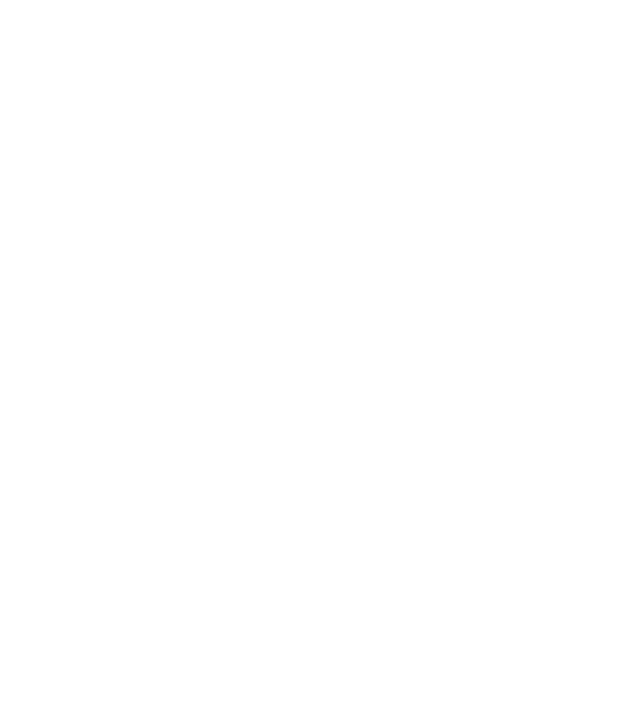
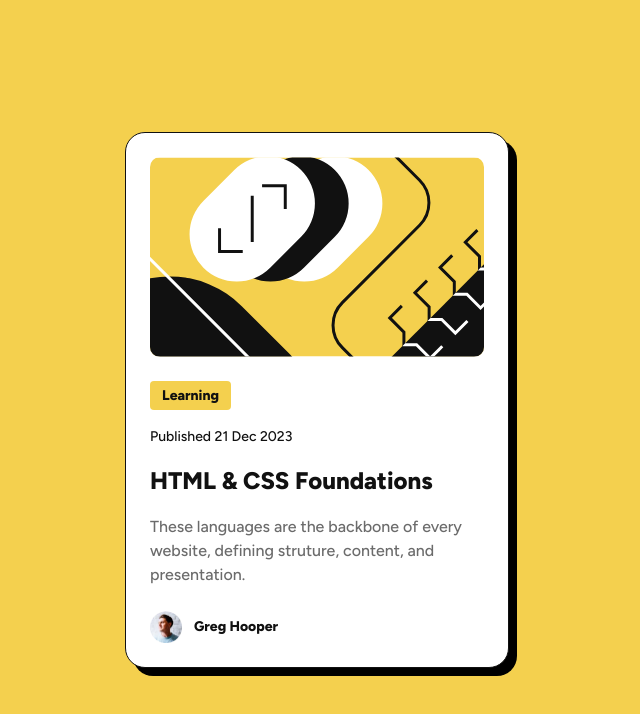
Before and after one commit to JYLN/frontend-mentor, a website built with Parcel: page blog-preview-card-challenge/src/index.html in a window 1280 px wide. Shown: the whole page, without its empty margins (323-963 px from the left). Built offline with nearby package versions, Linux system fonts and the light colour scheme.

Commit message:
:tada: Complete component

```diff
--- a/blog-preview-card-challenge/src/index.html
+++ b/blog-preview-card-challenge/src/index.html
@@ -12,5 +12,56 @@
     <title>Frontend Mentor | Blog preview card</title>
     <link rel="stylesheet" href="./index.css" type="text/css" />
   </head>
-  <body></body>
+  <body
+    class="sm:px-0 px-6 grid min-h-screen place-content-center bg-yellow font-figtree"
+  >
+    <main>
+      <article
+        class="gap-6 p-6 flex max-w-sm flex-col rounded-[1.25rem] border border-gray-950 bg-white shadow-[8px_8px_#000]"
+      >
+        <img
+          src="./assets/images/illustration-article.svg"
+          alt="Blog Preview Header Image"
+          class="rounded-[.625rem]"
+        />
+        <!-- CARD CONTENT -->
+        <div class="gap-4 flex flex-col">
+          <!-- POST CATEGORY -->
+          <div
+            class="px-3 py-1 w-min rounded bg-yellow text-xs/normal font-extrabold text-gray-950 sm:text-sm/normal"
+          >
+            Learning
+          </div>
+          <!-- POST PUBLISH DATE -->
+          <p class="text-xs/normal font-medium text-gray-950 sm:text-sm/normal">
+            Published 21 Dec 2023
+          </p>
+          <!-- POST TITLE -->
+          <a
+            href="#"
+            class="text-xl/normal font-extrabold text-gray-950 transition-colors hover:text-yellow sm:text-2xl/normal"
+          >
+            <h1>HTML &amp; CSS Foundations</h1>
+          </a>
+          <p
+            class="text-sm/normal font-medium text-gray-500 sm:text-base/normal"
+          >
+            These languages are the backbone of every website, defining
+            struture, content, and presentation.
+          </p>
+        </div>
+        <!-- CARD FOOTER -->
+        <footer class="gap-3 flex items-center">
+          <img
+            class="max-w-8 h-auto"
+            src="./assets/images/image-avatar.webp"
+            alt="Author Avatar"
+          />
+          <h2 class="text-sm/normal font-extrabold text-gray-950">
+            Greg Hooper
+          </h2>
+        </footer>
+      </article>
+    </main>
+  </body>
 </html>
--- a/blog-preview-card-challenge/tailwind.config.js
+++ b/blog-preview-card-challenge/tailwind.config.js
@@ -10,12 +10,6 @@ module.exports = {
       },
       white: "#FFFFFF",
     },
-    spacing: {
-      50: "4px",
-      100: "8px",
-      150: "12px",
-      200: "24px",
-    },
     extend: {
       fontFamily: {
         figtree: ["Figtree", "sans-serif"],
```
